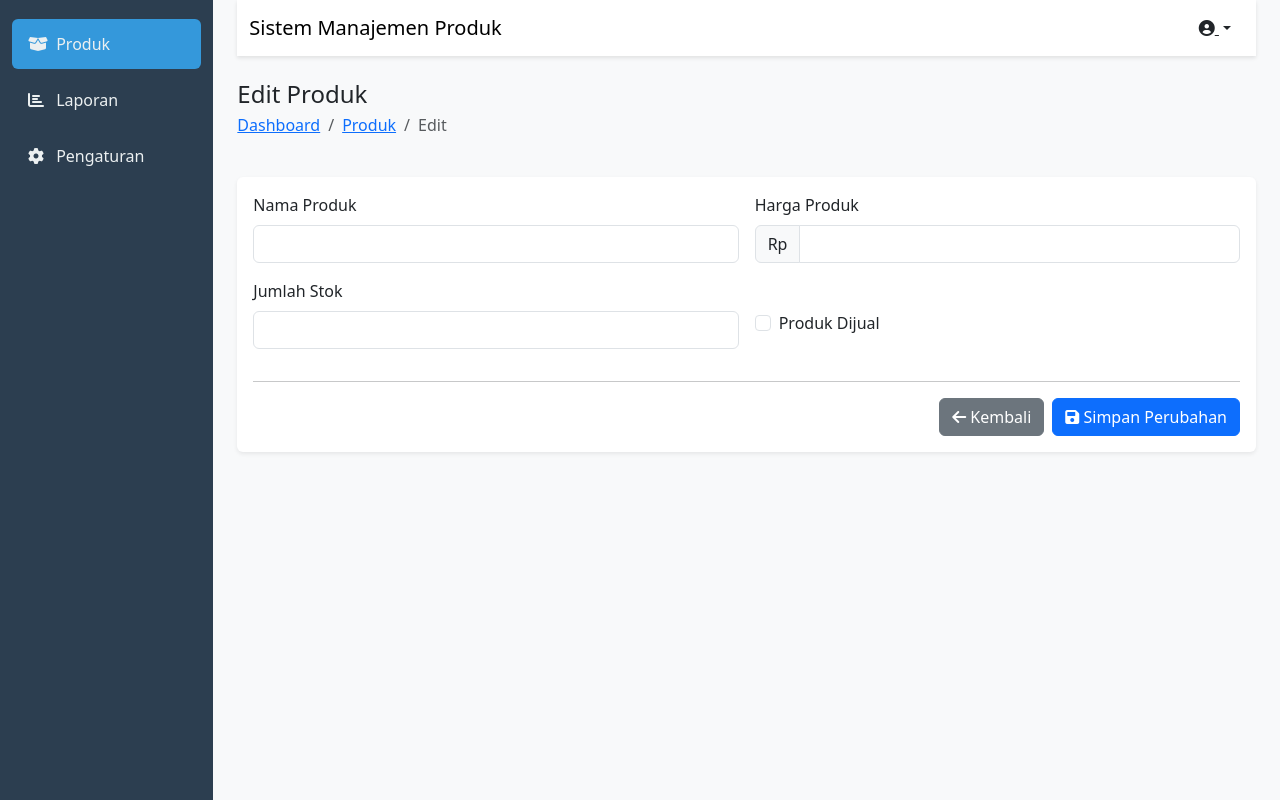
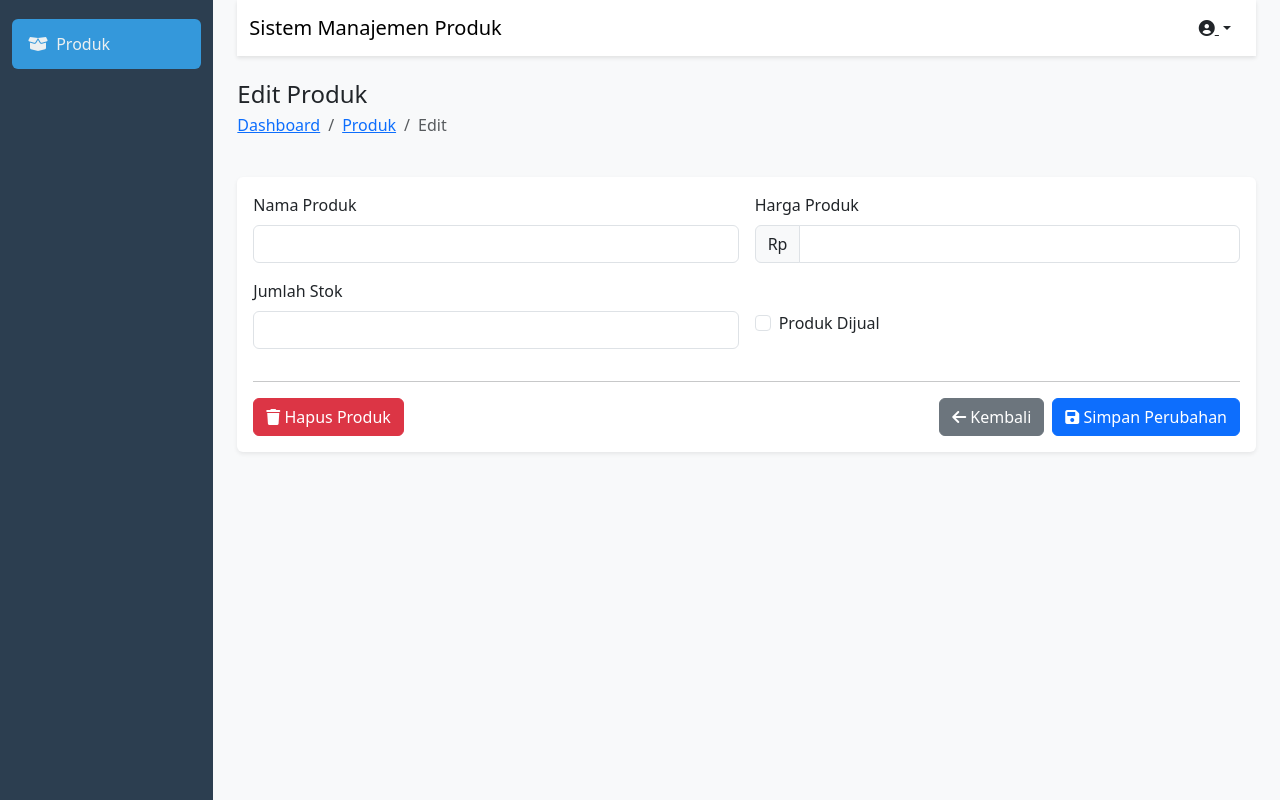
Before and after one commit to katekyosennajr/mj-data, a CodeIgniter app: the page made by application/views/products/edit.php in a window 1280 px wide. Run offline with CodeIgniter, Linux system fonts and the light colour scheme; data that the repository does not hold is empty.

Commit message:
Menghapus menu laporan dan pengaturan dari sidebar

```diff
--- a/application/views/products/edit.php
+++ b/application/views/products/edit.php
@@ -53,17 +53,44 @@
 
             <div class="col-12">
                 <hr>
-                <div class="d-flex justify-content-end gap-2">
-                    <a href="<?= site_url('products') ?>" class="btn btn-secondary">
-                        <i class="fas fa-arrow-left"></i> Kembali
-                    </a>
-                    <button type="submit" class="btn btn-primary">
-                        <i class="fas fa-save"></i> Simpan Perubahan
+                <div class="d-flex justify-content-between gap-2">
+                    <button type="button" class="btn btn-danger" data-bs-toggle="modal" data-bs-target="#deleteModal">
+                        <i class="fas fa-trash"></i> Hapus Produk
                     </button>
+                    <div class="d-flex gap-2">
+                        <a href="<?= site_url('products') ?>" class="btn btn-secondary">
+                            <i class="fas fa-arrow-left"></i> Kembali
+                        </a>
+                        <button type="submit" class="btn btn-primary">
+                            <i class="fas fa-save"></i> Simpan Perubahan
+                        </button>
+                    </div>
                 </div>
             </div>
         </form>
     </div>
 </div>
 
+<!-- Delete Confirmation Modal -->
+<div class="modal fade" id="deleteModal" tabindex="-1">
+    <div class="modal-dialog">
+        <div class="modal-content">
+            <div class="modal-header">
+                <h5 class="modal-title">Konfirmasi Hapus</h5>
+                <button type="button" class="btn-close" data-bs-dismiss="modal"></button>
+            </div>
+            <div class="modal-body">
+                <p>Apakah Anda yakin ingin menghapus produk "<?= htmlspecialchars($product->name) ?>"?</p>
+                <p class="text-danger"><small>Tindakan ini tidak dapat dibatalkan!</small></p>
+            </div>
+            <div class="modal-footer">
+                <button type="button" class="btn btn-secondary" data-bs-dismiss="modal">Batal</button>
+                <a href="<?= site_url('products/delete/'.$product->id) ?>" class="btn btn-danger">
+                    <i class="fas fa-trash"></i> Hapus
+                </a>
+            </div>
+        </div>
+    </div>
+</div>
+
 <?php $this->load->view('templates/footer'); ?>
--- a/application/views/templates/header.php
+++ b/application/views/templates/header.php
@@ -66,18 +66,6 @@
                                 Produk
                             </a>
                         </li>
-                        <li class="nav-item">
-                            <a class="nav-link" href="#">
-                                <i class="fas fa-chart-bar"></i>
-                                Laporan
-                            </a>
-                        </li>
-                        <li class="nav-item">
-                            <a class="nav-link" href="#">
-                                <i class="fas fa-cog"></i>
-                                Pengaturan
-                            </a>
-                        </li>
                     </ul>
                 </div>
             </div>
```
